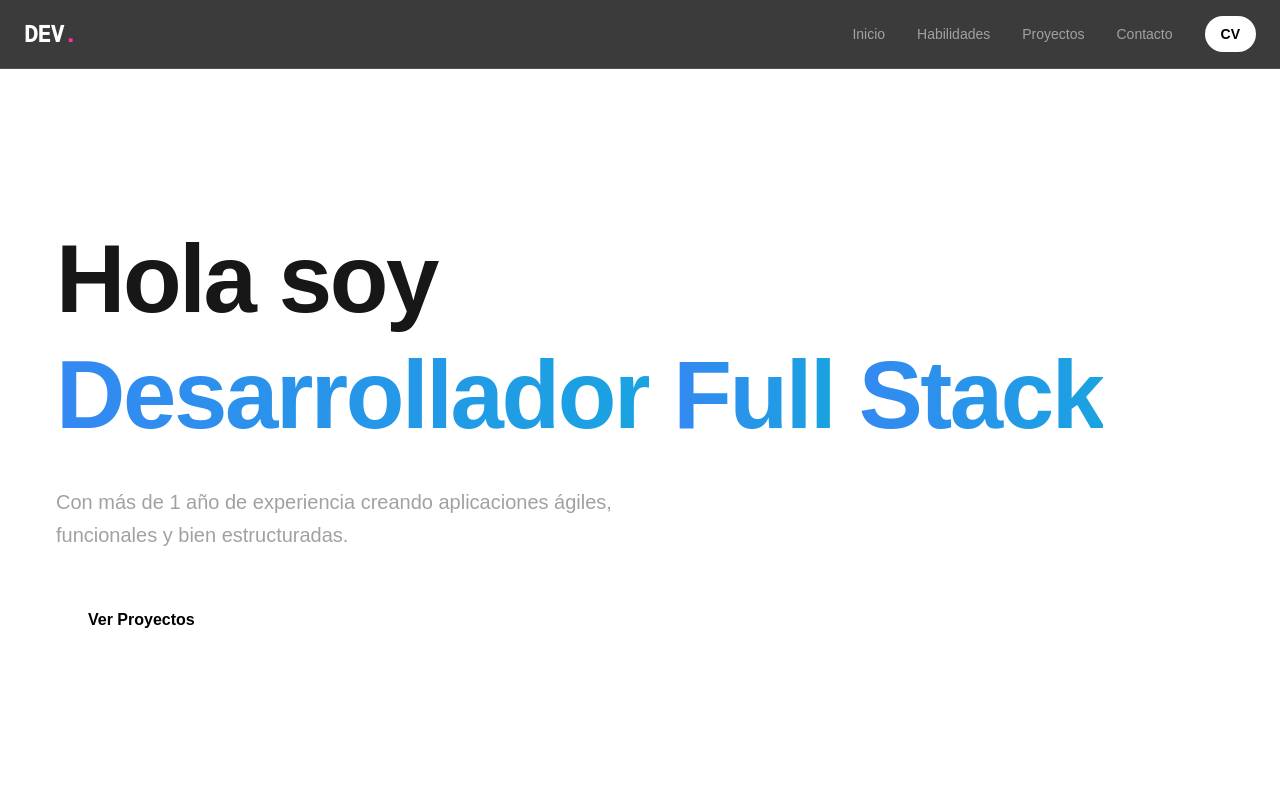
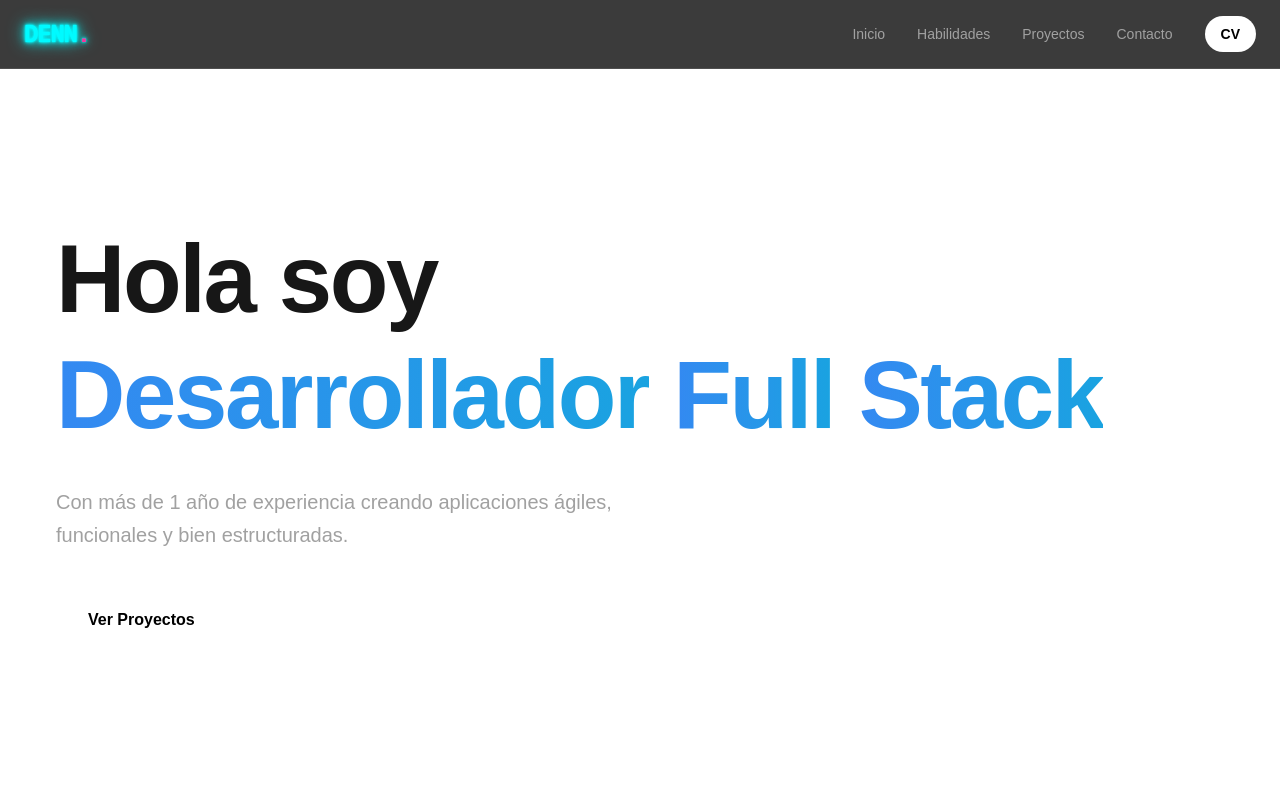
Before and after one commit to DennisChoquecota/portafolio, a Next.js app: page / in a window 1280 px wide. Shown: the top 800 px of the page. Built offline with nearby package versions, Linux system fonts and the light colour scheme.

Commit message:
update styles navbar

```diff
--- a/app/components/Navbar.tsx
+++ b/app/components/Navbar.tsx
@@ -33,18 +33,14 @@ export function Navbar() {
 
   return (
     <nav
-      className={`fixed top-0 left-0 right-0 z-50 transition-all duration-300 ${
-
-         "bg-neutral-950/80 backdrop-blur-md border-b border-white/10 py-4"
-
-      }`}
+      className={`fixed top-0 left-0 right-0 z-50 transition-all duration-300 ${"bg-neutral-950/80 backdrop-blur-md border-b border-white/10 py-4"}`}
     >
       <div className="container mx-auto px-6 flex items-center justify-between">
         <a
           href="#home"
-          className="text-2xl font-bold font-mono tracking-tighter text-white"
+          className="neon-text text-2xl font-bold font-mono tracking-tighter text-white"
         >
-          DEV<span className="text-pink-500">.</span>
+          DENN<span className="neon-dot text-pink-500">.</span>
         </a>
 
         <div className="hidden md:flex items-center gap-8">
--- a/app/components/Skills.tsx
+++ b/app/components/Skills.tsx
@@ -102,8 +102,8 @@ export function Skills() {
             <div
               key={skill.name}
               ref={(el) => {
-  itemsRef.current[index] = el;
-}}
+                itemsRef.current[index] = el;
+              }}
               className="skill-card p-6 rounded-2xl bg-neutral-900 border border-white/5 transition-colors duration-300 flex flex-col items-center justify-center gap-4 opacity-0 translate-y-4 group relative"
             >
               <div className="text-pink-500 group-hover:text-violet-500 transition-colors duration-300">
--- a/app/components/styles.css
+++ b/app/components/styles.css
@@ -135,3 +135,102 @@
 .skill-card:hover::after {
   opacity: 1;
 }
+
+
+/* --------- */
+/* Texto principal neón celeste */
+.neon-text {
+  color: #00faff;
+  text-shadow:
+    0 0 2px #00faff,
+    0 0 4px #00faff,
+    0 0 8px #00faff,
+    0 0 16px #00faff,
+    0 0 32px #00faff;
+  animation: neon-flicker 2s ease-in-out forwards, neon-glow 2.5s ease-in-out 2s infinite alternate;
+}
+
+/* Punto celeste */
+.neon-dot {
+  text-shadow:
+    0 0 2px #00faff,
+    0 0 4px #00faff,
+    0 0 8px #00faff,
+    0 0 16px #00faff,
+    0 0 32px #00faff;
+  animation: neon-dot-flicker 1.5s ease-in-out forwards, neon-dot-glow 2.5s ease-in-out 1.5s infinite alternate;
+}
+
+/* 🔹 2 parpadeos iniciales del texto */
+@keyframes neon-flicker {
+  0%, 15%, 30% { opacity: 0; text-shadow: none; }
+  7%, 22% { opacity: 1; text-shadow:
+      0 0 2px #00faff,
+      0 0 4px #00faff,
+      0 0 8px #00faff,
+      0 0 16px #00faff,
+      0 0 32px #00faff;
+  }
+  100% { opacity: 1; text-shadow:
+      0 0 2px #00faff,
+      0 0 4px #00faff,
+      0 0 8px #00faff,
+      0 0 16px #00faff,
+      0 0 32px #00faff;
+  }
+}
+
+/* 🔹 2 parpadeos iniciales del punto celeste */
+@keyframes neon-dot-flicker {
+  0%, 17%, 34% { opacity: 0; text-shadow: none; }
+  8%, 25% { opacity: 1; text-shadow:
+      0 0 2px #00faff,
+      0 0 4px #00faff,
+      0 0 8px #00faff,
+      0 0 16px #00faff,
+      0 0 32px #00faff;
+  }
+  100% { opacity: 1; text-shadow:
+      0 0 2px #00faff,
+      0 0 4px #00faff,
+      0 0 8px #00faff,
+      0 0 16px #00faff,
+      0 0 32px #00faff;
+  }
+}
+
+/* 🔹 Glow suave después del encendido (texto) */
+@keyframes neon-glow {
+  0% { text-shadow:
+      0 0 1px #00faff,
+      0 0 2px #00faff,
+      0 0 4px #00faff,
+      0 0 8px #00faff,
+      0 0 16px #00faff;
+  }
+  100% { text-shadow:
+      0 0 2px #00faff,
+      0 0 4px #00faff,
+      0 0 6px #00faff,
+      0 0 12px #00faff,
+      0 0 24px #00faff;
+  }
+}
+
+/* Glow suave para el punto celeste */
+@keyframes neon-dot-glow {
+  0% { text-shadow:
+      0 0 1px #00faff,
+      0 0 2px #00faff,
+      0 0 4px #00faff,
+      0 0 8px #00faff,
+      0 0 16px #00faff;
+  }
+  100% { text-shadow:
+      0 0 2px #00faff,
+      0 0 4px #00faff,
+      0 0 6px #00faff,
+      0 0 12px #00faff,
+      0 0 24px #00faff;
+  }
+}
```
